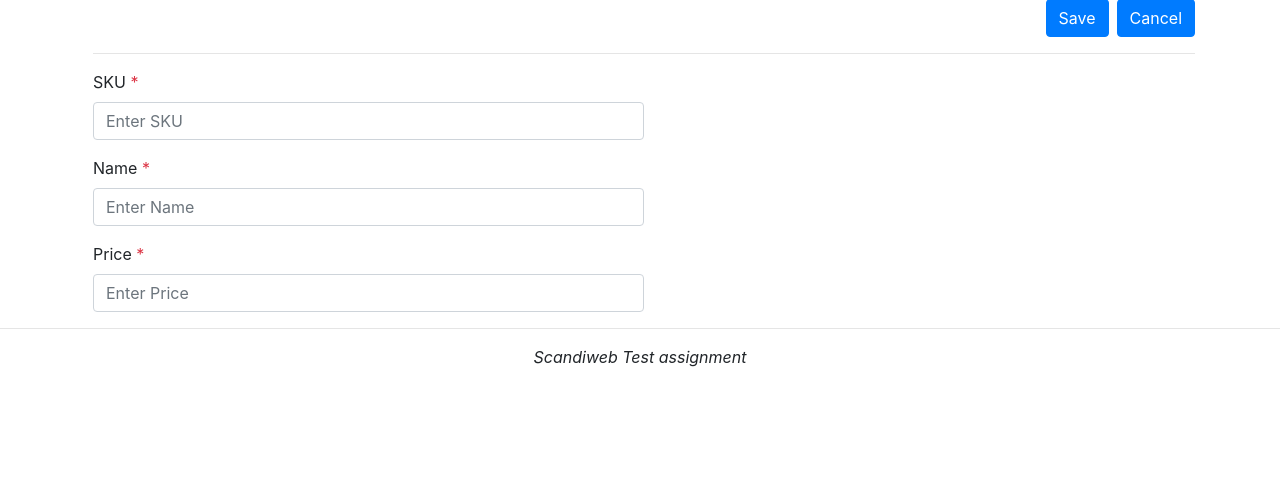
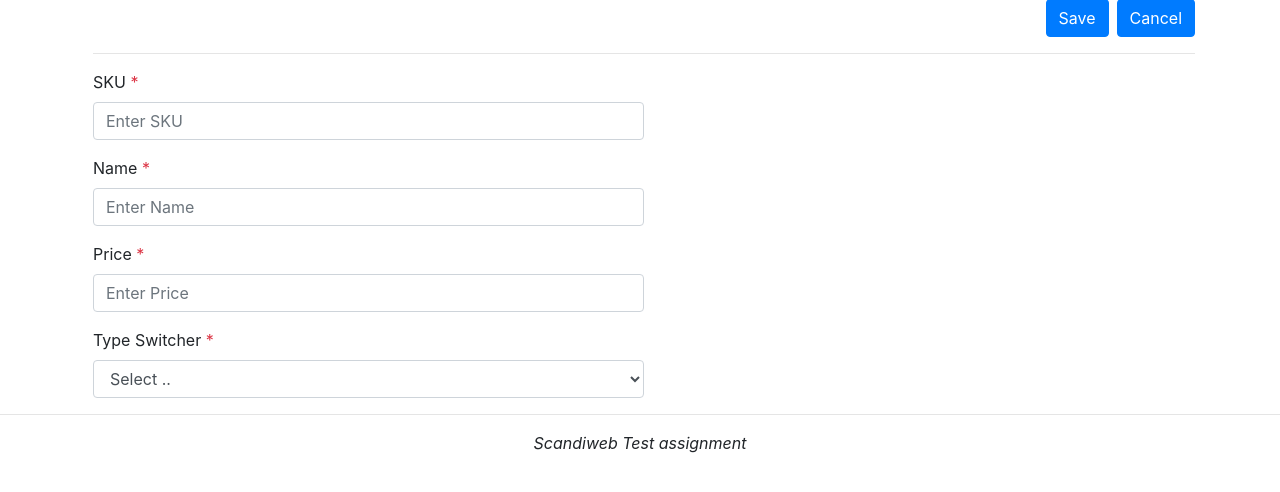
Before and after one commit to HassanElshazlyEida/scandiweb, a PHP site: page /products/create in a window 1280 px wide. Shown: the part 105-597 px from the top of the page. Run offline with PHP 8.4, Linux system fonts and the light colour scheme.

Commit message:
💥 NEW:  Product type validation

```diff
--- a/app/Models/Product.php
+++ b/app/Models/Product.php
@@ -15,6 +15,13 @@ class Product  extends Model  {
         "type_id"
 
     ];
+    // override store method
+    public  function store($data){
+        // $keys=implode(",",array_keys($data));
+        // $values=implode("','",array_values($data));
+
+        // $this->pdo->query("INSERT INTO $this->table ($keys) VALUES('$values') ");
+    }
 
 
 }
--- a/app/Validations/ProductValidation.php
+++ b/app/Validations/ProductValidation.php
@@ -7,7 +7,7 @@ class ProductValidation extends  Database {
         if(empty($data)){
             return 'Please, submit required data';
         }
-
+        print_r($data);
         if(empty($data['sku'])) {
             return 'SKU is required.';
         }
@@ -20,11 +20,28 @@ class ProductValidation extends  Database {
         if(!is_numeric($data['price'])) {
             return 'Price must be a number.';
         }
+        $type = $data['type'];
+        if ($type["type"] === "book") {
+          if (empty($type['size'])) {
+                return 'Size is required.';
+          }
+        } else if ($type["type"]=== "furniture") {
+          if (empty($type['height']) || empty($type['width']) || empty($type['length'])) {
+                return 'fill all dimensions';
+          }
+        } else if ($type["type"] === "dvd") {
+          if (empty($type['weight'])) {
+                return 'Weight is required.';
+          }
+        }else {
+            return 'Please select product type';
+        }
 
         // Check if the sku is unique
         $stmt = $this->pdo->prepare('SELECT COUNT(*) FROM products WHERE sku = ?');
         $stmt->execute([$data['sku']]);
         $count = $stmt->fetchColumn();
+
         if($count > 0) {
             return 'SKU already exists.';
         }
--- a/views/products/create.php
+++ b/views/products/create.php
@@ -18,8 +18,48 @@
 </div>
 
 <script>
+    var data = {
+        type: null
+    };
+    $(document).ready(function() {
+        $('#product-Type').change(function() {
+            var selectedOption = $(this).val();
+            data.type = selectedOption;
+            if (selectedOption === 'book') {
+
+                $('.book-input').addClass("d-block-important");
+                $('.furniture-input').removeClass("d-block-important");
+                $('.dvd-input').removeClass("d-block-important");
+
+            } else if (selectedOption === 'furniture') {
+
+                $('.book-input').removeClass("d-block-important");
+                $('.furniture-input').addClass("d-block-important");
+                $('.dvd-input').removeClass("d-block-important");
+
+
+            } else if (selectedOption === 'dvd') {
+
+                $('.book-input').removeClass("d-block-important");
+                $('.furniture-input').removeClass("d-block-important");
+                $('.dvd-input').addClass("d-block-important");
+
+            }
+        });
+
         $("#product_form").on("submit", function(event){
             event.preventDefault();
+
+            if (data.type === 'book') {
+                data.size = $('#size-input').val();
+            } else if (data.type === 'furniture') {
+                data.height = $('#furniture-height').val();
+                data.width = $('#furniture-width').val();
+                data.length = $('#furniture-length').val();
+            } else if (data.type === 'dvd') {
+                data.weight = $('#weight-input').val();
+            }
+
             // send ajax request
             $.ajax({
                 type: "POST",
@@ -28,9 +68,10 @@
                     'Authorization': 'Bearer ' + $("input[name='token']").val,
                 },
                 data: {
-                sku:   $("#sku").val(),
+                    sku:    $("#sku").val(),
                     price:  $("#price").val(),
-                name: $("#name").val(),
+                    name:   $("#name").val(),
+                    type:   data
                 },
                 success: function(response) {
                     if(response == true ){
@@ -41,6 +82,13 @@
                     }
                 }
             });
+        });
+    });
 
-});
 </script>
+
+<style>
+    .d-block-important {
+        display: block !important;
+    }
+</style>
--- a/views/products/form.php
+++ b/views/products/form.php
@@ -11,5 +11,32 @@
         <label for="priceInput">Price <span class="text-danger">*</span></label>
         <input type="text" class="form-control" id="price" placeholder="Enter Price" required>
     </div>
+    <div class="form-group">
+        <label for="type-switcher">Type Switcher <span class="text-danger">*</span></label>
+        <select class="form-control" id="product-Type">
+            <option value="">Select .. </option>
+            <option value="book">Book</option>
+            <option value="furniture">Furniture</option>
+            <option value="dvd">DVD</option>
+        </select>
+    </div>
 
+    <div class="form-group book-input d-none">
+        <label for="size-input">Size <span class="text-danger">*</span></label>
+        <input type="text" class="form-control" id="size-input">
+    </div>
+
+    <div class="form-group furniture-input d-none">
+        <label for="height-input">Height <span class="text-danger">*</span></label>
+        <input type="text" class="form-control" id="furniture-height">
+        <label for="width-input">Width <span class="text-danger">*</span> </label>
+        <input type="text" class="form-control" id="furniture-width">
+        <label for="length-input">Length<span class="text-danger">*</span></label>
+        <input type="text" class="form-control" id="furniture-length">
+    </div>
+
+    <div class="form-group dvd-input d-none">
+        <label for="weight-input">Weight<span class="text-danger">*</span></label>
+        <input type="text" class="form-control" id="weight-input">
+    </div>
 </div>
```
Lines whose indentation alone changed are shown as unchanged.
